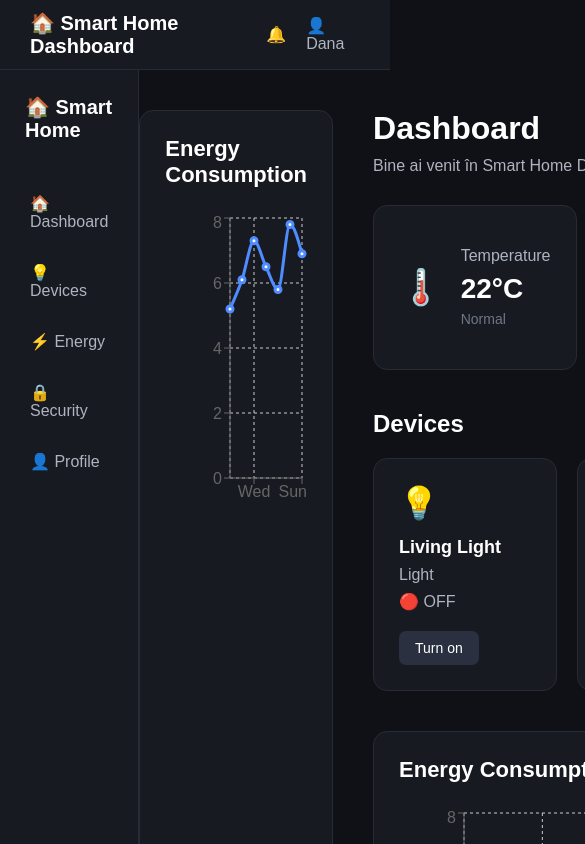
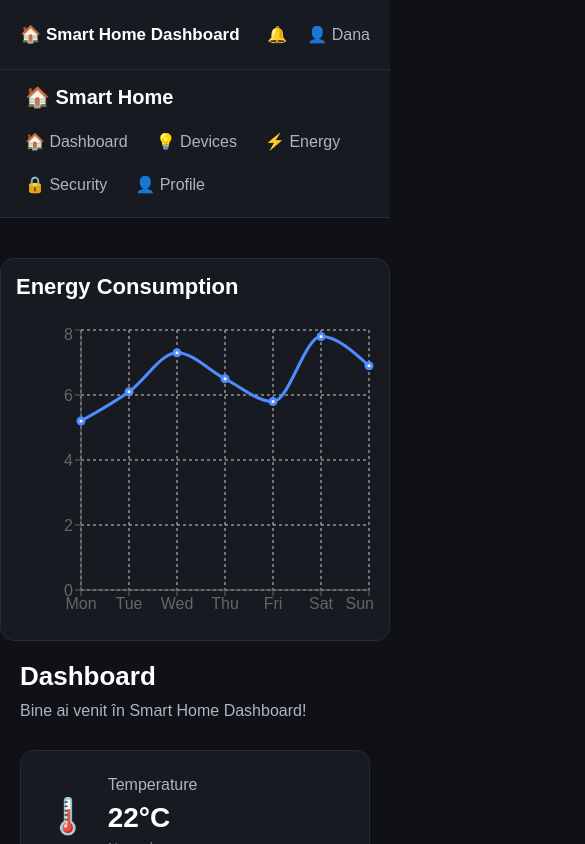
Before and after one commit to Danamoraru/smart-home-dashboard, a React (Vite) app: page / in a window 390 px wide. Shown: the top 844 px of the page, 585 px wide, since content can reach past the window. Built offline with nearby package versions, Linux system fonts and the light colour scheme.

Commit message:
Add responsive dashboard design

```diff
--- a/src/App.css
+++ b/src/App.css
@@ -206,3 +206,78 @@
   margin-bottom: 25px;
   font-size: 22px;
 }
+
+/* RESPONSIVE DESIGN */
+
+@media (max-width: 1000px) {
+  .dashboard-cards {
+    grid-template-columns: repeat(2, 1fr);
+  }
+
+  .device-cards {
+    grid-template-columns: repeat(2, 1fr);
+  }
+}
+
+@media (max-width: 700px) {
+  .dashboard-cards {
+    grid-template-columns: 1fr;
+  }
+
+  .device-cards {
+    grid-template-columns: 1fr;
+  }
+
+  .sidebar {
+    width: 190px;
+  }
+
+  .main-content {
+    padding: 25px;
+  }
+
+  .navbar {
+    padding: 0 20px;
+  }
+
+  .navbar-logo {
+    font-size: 17px;
+  }
+}
+@media (max-width: 500px) {
+  .layout {
+    flex-direction: column;
+  }
+
+  .sidebar {
+    width: 100%;
+    border-right: none;
+    border-bottom: 1px solid #272b35;
+    padding: 15px;
+  }
+
+  .sidebar-logo {
+    margin-bottom: 15px;
+  }
+
+  .sidebar-nav {
+    flex-direction: row;
+    flex-wrap: wrap;
+  }
+
+  .sidebar-nav a {
+    padding: 8px 10px;
+  }
+
+  .main-content {
+    padding: 20px;
+  }
+
+  .main-content h1 {
+    font-size: 26px;
+  }
+
+  .energy-chart {
+    padding: 15px;
+  }
+}
```
